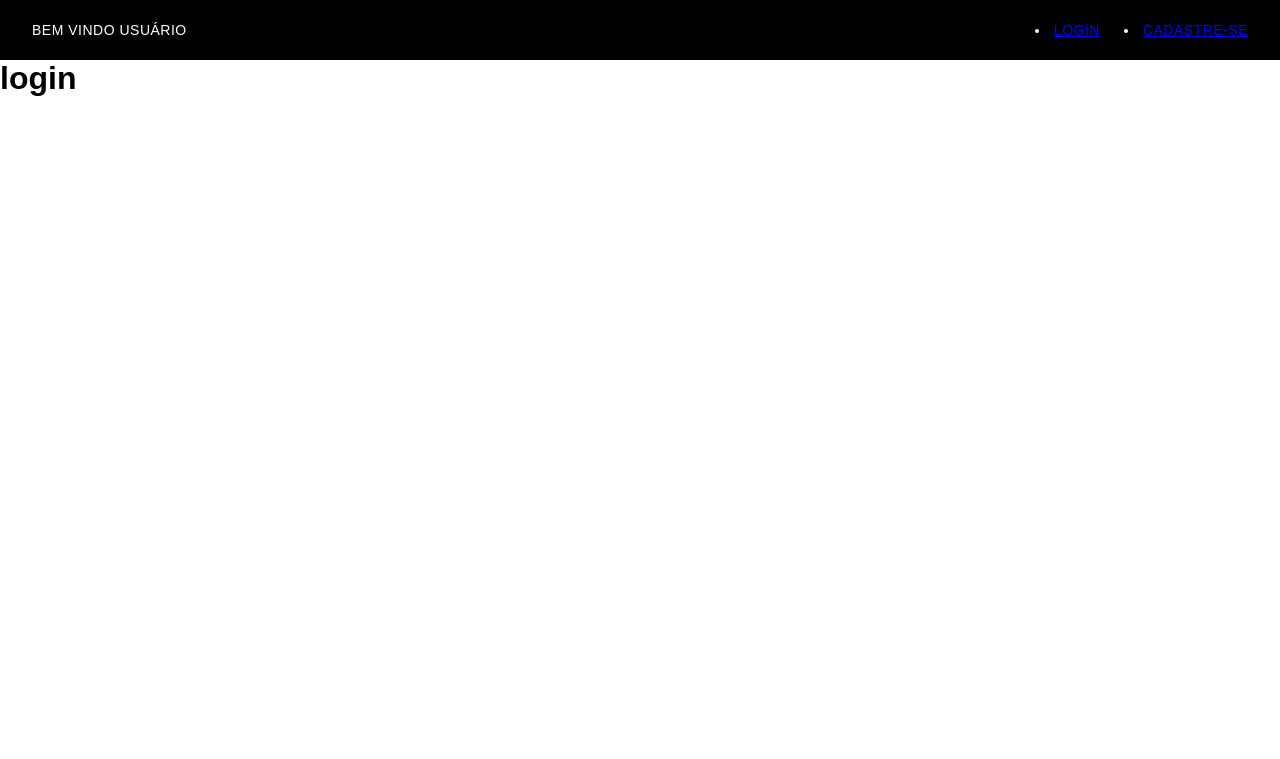
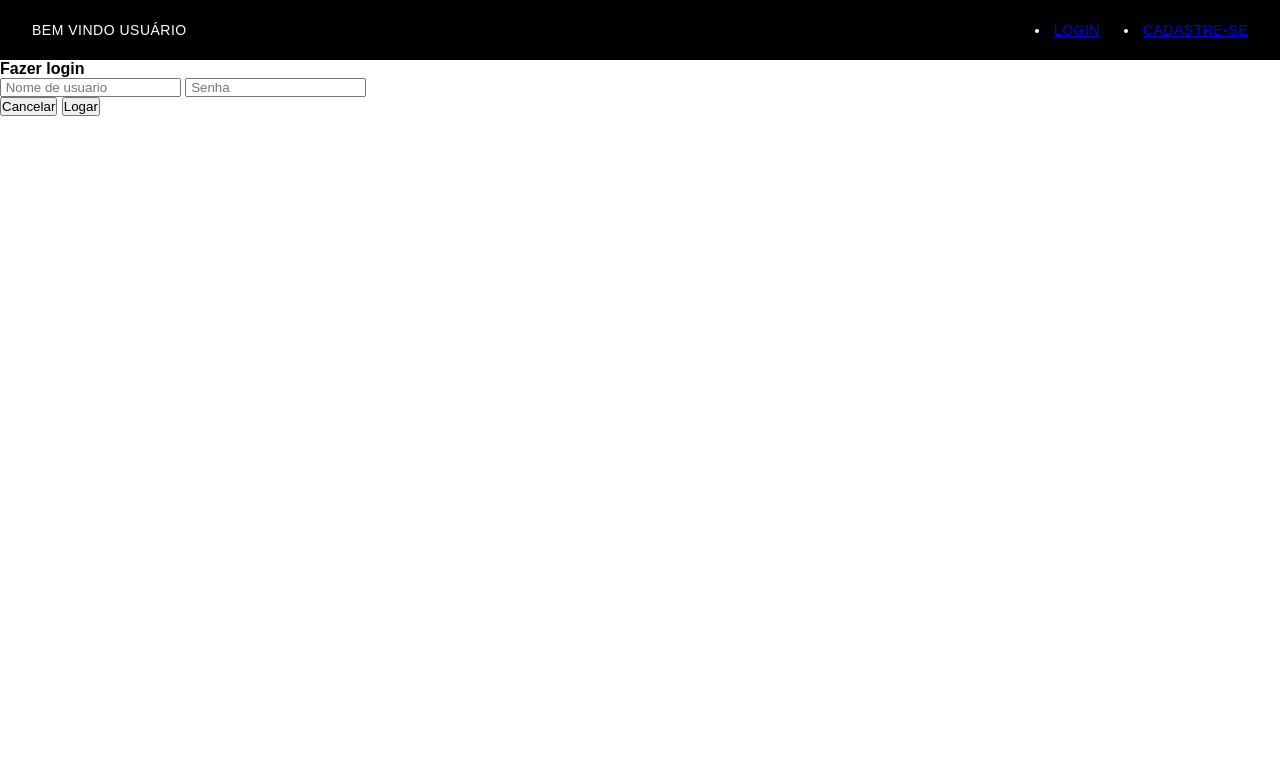
Before and after one commit to davinoroes/todolist, a Django app: page /login/ in a window 1280 px wide. Shown: the top 759 px of the page. Run offline with Django 5.2, Linux system fonts and the light colour scheme.

Commit message:
Criação do form de login e adição da url root

```diff
--- a/accounts/templates/login.html
+++ b/accounts/templates/login.html
@@ -10,7 +10,31 @@
     <title>Document</title>
 </head>
 <body>
-    <h1>login</h1>
+    <form method='POST'>
+        {% csrf_token %}
+        <div class="modal fade" id="loginModal" role="dialog">
+          <div class="modal-dialog">
+
+            <div class="modal-content">
+              <div class="modal-header">
+
+                <h4 class="modal-title">Fazer login</h4>
+              </div>
+
+              <div class="modal-body">
+                <input type="text" name="username" required id="username" placeholder=" Nome de usuario">
+                <input type="text" name="password" required id="password" placeholder=" Senha">
+              </div>
+
+              <div class="modal-footer">
+                <button type="button" class="btn btn-default" data-dismiss="modal">Cancelar</button>
+                <button type="submit" class="btn btn-primary">Logar</button>
+              </div>
+
+            </div>
+          </div>
+        </div>
+      </form>
 </body>
 </html>
 
--- a/accounts/views.py
+++ b/accounts/views.py
@@ -21,6 +21,7 @@ def login_view(request):
         user = authenticate(request, username=username, password=password)
         if user is not None:
             login(request, user)
+            return redirect('task_list')
         else:
             login_form = AuthenticationForm()
     else:
```
